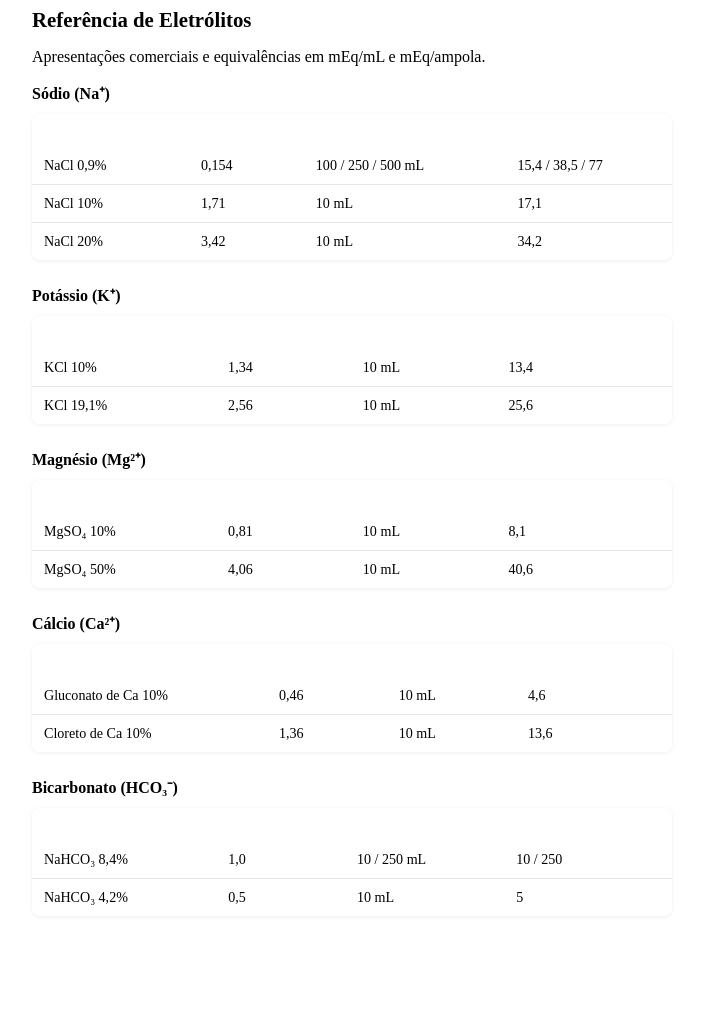
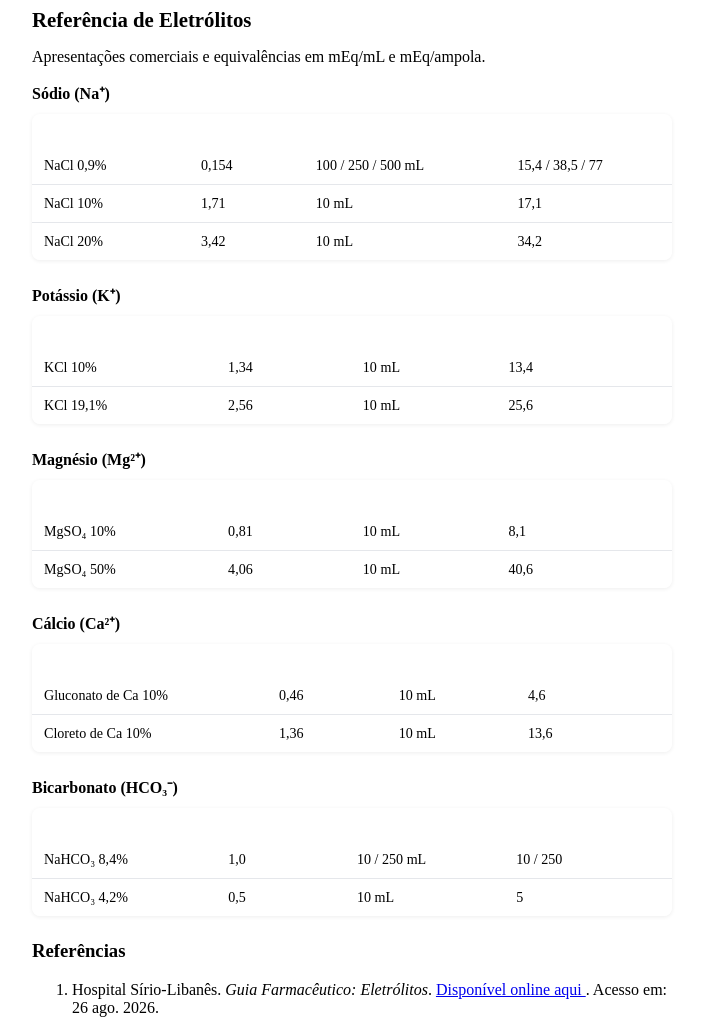
Before and after one commit to vonflach/VCalcs, a plain HTML site: page utilitarios/meq/index.html in a window 1280 px wide. Shown: the whole page, without its empty margins (288-991 px from the left). Before the commit the page ends 940 px from the top, so only its background shows below. Drawn offline with Linux system fonts and the light colour scheme.

Commit message:
atualizo ref de eletrolitos

```diff
--- a/utilitarios/meq/index.html
+++ b/utilitarios/meq/index.html
@@ -164,7 +164,20 @@
       </tbody>
     </table>
   </div>
-
+    <div class="references">
+      <h3 class="references-title">Referências</h3>
+      <ol class="references-list">
+        <li class="references-item">
+          Hospital Sírio-Libanês. <em>Guia Farmacêutico: Eletrólitos</em>.
+          <a href="https://guiafarmaceutico.hsl.org.br/apoio-a-prescricao/eletrolitos"
+            target="_blank"
+            rel="noopener noreferrer">
+            Disponível online aqui
+          </a>.
+          Acesso em: 26 ago. 2026.
+        </li>
+      </ol>
+    </div>
 </div>
 
 <style>
```
Also changed, not shown: utilitarios/hip/index.html (+1 -1 lines).
